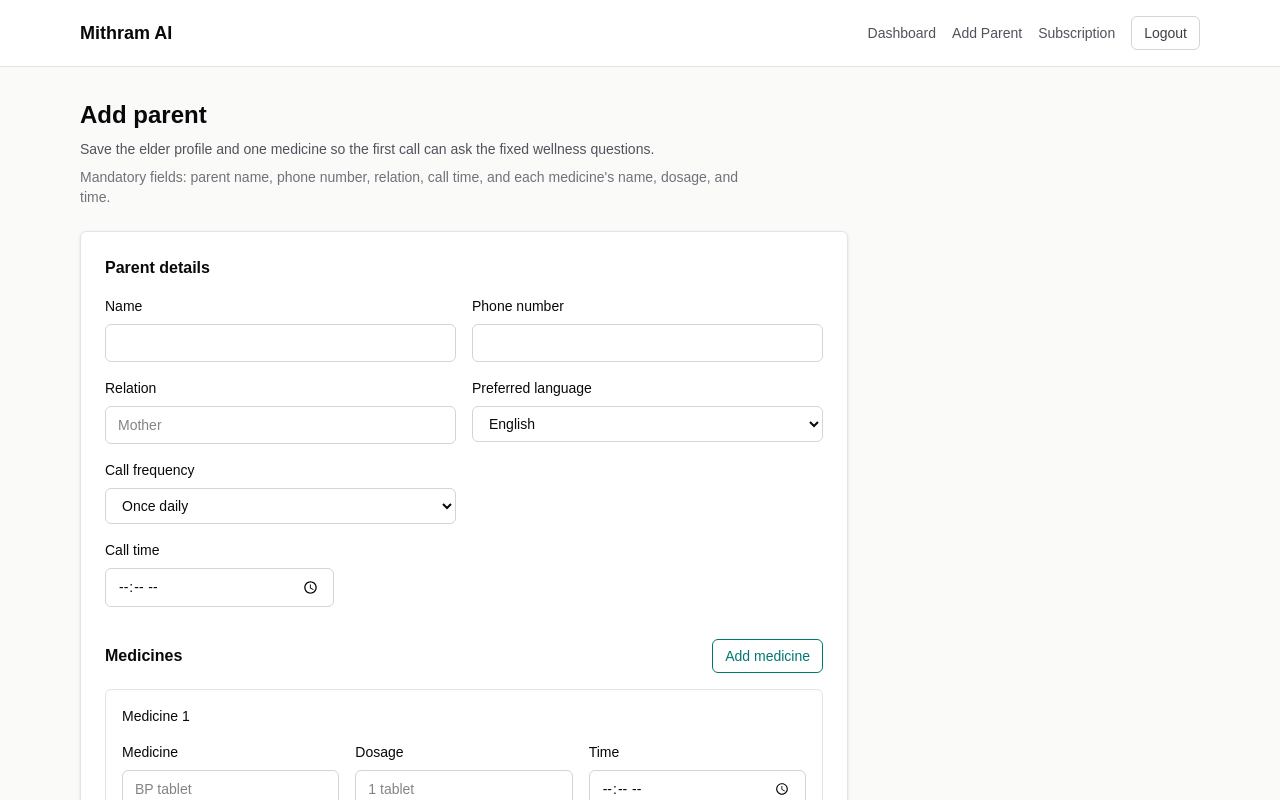
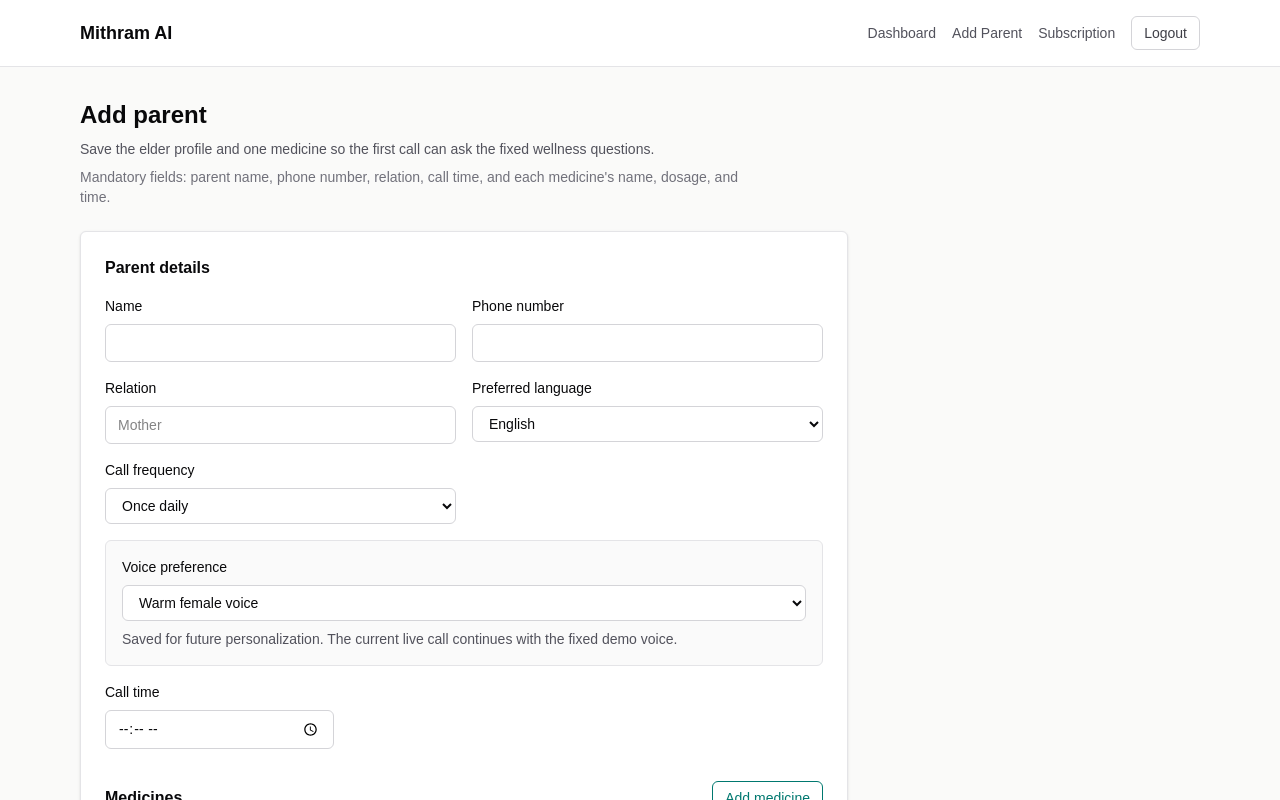
Before and after one commit to JishnuVijayan/Mithram_AI_Codex_Nightline, a Next.js app in the folder mithram_ai/: page /parents/new in a window 1280 px wide. Shown: the top 800 px of the page. Built offline with nearby package versions, Linux system fonts and the light colour scheme; sample sign-in values are in the browser's storage.

Commit message:
feat: add parent voice preference option

```diff
--- a/mithram_ai/app/dashboard/page.tsx
+++ b/mithram_ai/app/dashboard/page.tsx
@@ -24,6 +24,7 @@ type Parent = {
   relation: string;
   phoneNumber: string;
   preferredLanguage: string;
+  voicePreference: string | null;
   retryCount: number;
   retryGapMinutes: number;
   notifySms: boolean;
@@ -283,6 +284,12 @@ export default function DashboardPage() {
                     </span>
                   </p>
                   <p>
+                    Voice preference:{" "}
+                    <span className="font-medium text-zinc-950">
+                      {formatVoicePreference(selectedParent.voicePreference)}
+                    </span>
+                  </p>
+                  <p>
                     Custom questions:{" "}
                     <span className="font-medium text-zinc-950">
                       {selectedParent.customQuestions
@@ -329,6 +336,21 @@ export default function DashboardPage() {
   );
 }
 
+function formatVoicePreference(value: string | null) {
+  switch (value) {
+    case "calm_male":
+      return "Calm male voice";
+    case "slow_friendly":
+      return "Slow elder-friendly voice";
+    case "clear_neutral":
+      return "Clear neutral voice";
+    case "warm_female":
+      return "Warm female voice";
+    default:
+      return "Not selected";
+  }
+}
+
 function KpiCard({
   label,
   value,
--- a/mithram_ai/app/lib/repositories.ts
+++ b/mithram_ai/app/lib/repositories.ts
@@ -14,6 +14,7 @@ type ParentInput = {
   phoneNumber: string;
   relation: string;
   preferredLanguage: string;
+  voicePreference?: string;
   callFrequency: string;
   callTimes: string;
   retryCount: number;
--- a/mithram_ai/app/lib/validation.ts
+++ b/mithram_ai/app/lib/validation.ts
@@ -21,6 +21,9 @@ export const parentSchema = z.object({
   phoneNumber: z.string().trim().min(1, "Phone number is required"),
   relation: z.string().trim().min(1, "Relation is required"),
   preferredLanguage: z.enum(["English", "Malayalam"]),
+  voicePreference: z
+    .enum(["warm_female", "calm_male", "slow_friendly", "clear_neutral"])
+    .optional(),
   callFrequency: z.enum(["1x_day", "2x_day", "3x_day"]),
   callTimes: z.string().trim().min(1, "Call time is required"),
   retryCount: z.coerce.number().int().min(0).max(5).default(0),
--- a/mithram_ai/app/parents/new/page.tsx
+++ b/mithram_ai/app/parents/new/page.tsx
@@ -71,6 +71,7 @@ export default function NewParentPage() {
         phoneNumber: formData.get("phoneNumber"),
         relation: formData.get("relation"),
         preferredLanguage: formData.get("preferredLanguage"),
+        voicePreference: formData.get("voicePreference"),
         callFrequency: formData.get("callFrequency"),
         callTimes,
         retryCount: Number(formData.get("retryCount") || 0),
@@ -181,6 +182,30 @@ export default function NewParentPage() {
               <option value="3x_day">Three times daily</option>
             </select>
           </label>
+        </div>
+
+        <div className="mt-4 rounded-md border border-zinc-200 bg-zinc-50 p-4">
+          <label
+            className="block text-sm font-medium"
+            htmlFor="voicePreference"
+          >
+            Voice preference
+            <select
+              id="voicePreference"
+              name="voicePreference"
+              className="mt-2 w-full rounded-md border border-zinc-300 bg-white px-3 py-2 text-sm font-normal outline-none focus:border-teal-700"
+              defaultValue="warm_female"
+            >
+              <option value="warm_female">Warm female voice</option>
+              <option value="calm_male">Calm male voice</option>
+              <option value="slow_friendly">Slow elder-friendly voice</option>
+              <option value="clear_neutral">Clear neutral voice</option>
+            </select>
+          </label>
+          <p className="mt-2 text-sm text-zinc-600">
+            Saved for future personalization. The current live call continues
+            with the fixed demo voice.
+          </p>
         </div>
 
         <div className="mt-4 grid gap-4 sm:grid-cols-3">
```
Also changed, not shown: 2 other files (tests, documents, lock files or other folders).
